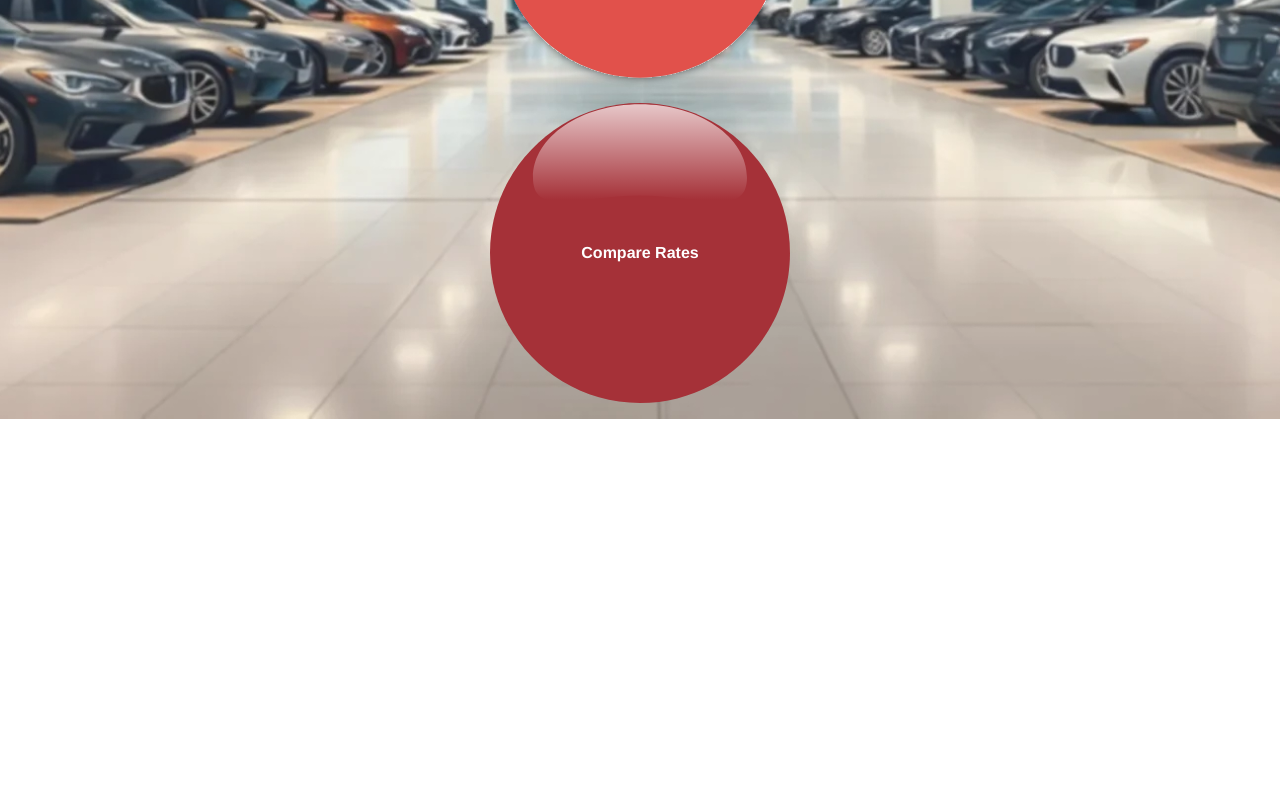
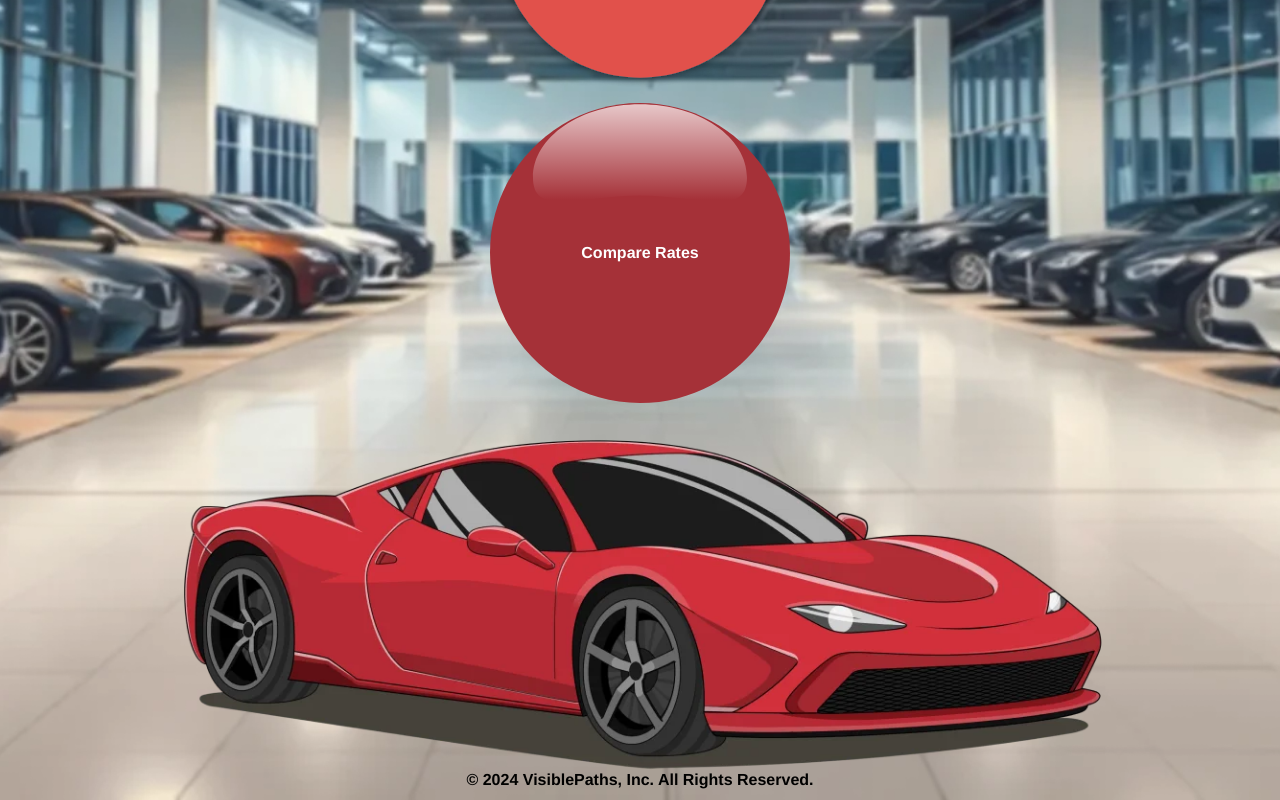
Before and after one commit to Abulkalam-Asif/visible-paths-portal, a Next.js app: page / in a window 1280 px wide. Shown: the part 529-1329 px from the top of the page. Before the commit the page ends 948 px from the top, so only its background shows below. Built offline with nearby package versions, Linux system fonts and the light colour scheme; what fluid-tailwind would draw is missing.

Commit message:
homepage done

```diff
--- a/src/app/layout.tsx
+++ b/src/app/layout.tsx
@@ -1,6 +1,7 @@
 import type { Metadata } from "next";
 import "./globals.css";
 import Header from "@/components/general/Header";
+import Footer from "@/components/general/Footer";
 
 export const metadata: Metadata = {
   title: "VisiblePaths",
@@ -17,6 +18,7 @@ export default function RootLayout({
       <body className={"font-helvetica"}>
         <Header />
         {children}
+        <Footer />
       </body>
     </html>
   );
--- /dev/null
+++ b/src/components/general/Footer.tsx
@@ -0,0 +1,15 @@
+import React from "react";
+
+const Footer = () => {
+  return (
+    <>
+      <footer className="w-full absolute -translate-y-full">
+        <p className="w-full text-center font-bold text-sm pb-2 lg:~lg:~text-sm/lg lg:~lg:~pb-2/4">
+          &copy; 2024 VisiblePaths, Inc. All Rights Reserved.
+        </p>
+      </footer>
+    </>
+  );
+};
+
+export default Footer;
--- a/src/components/home/HomeClientPage.tsx
+++ b/src/components/home/HomeClientPage.tsx
@@ -1,20 +1,39 @@
 import React from "react";
 import HomeLink from "./HomeLink";
-import { circleBlackImg, circleOrangeImg, circleRedImg } from "@/assets/images";
+import {
+  circleBlackImg,
+  circleOrangeImg,
+  circleRedImg,
+  homeCarImg,
+} from "@/assets/images";
+import Image from "next/image";
 
 const HomeClientPage = () => {
   return (
     <>
       <section className="min-h-screen h-auto bg-main bg-no-repeat bg-top bg-cover">
-        <div className="min-h-screen ~lg:~max-w-3xl/7xl mx-auto ~px-4/8 pb-4 flex items-center justify-center ~/md:~pt-36/40 lg:pt-0">
+        <div className="~lg:~max-w-3xl/7xl mx-auto ~px-4/8 pb-4 ~/md:~pt-36/40 lg:~lg:~pt-32/64 lg:~lg:~pb-6/10">
           <div className="w-full flex flex-col items-center gap-4 sm:~sm:~gap-4/20 sm:flex-row sm:justify-evenly">
             <HomeLink
               text="Explore Finance"
               href="/"
               circleImg={circleBlackImg}
             />
-            <HomeLink text="Pick Ride" href="/" circleImg={circleOrangeImg} />
+            <HomeLink
+              text="Pick Ride"
+              href="/find-your-ride"
+              circleImg={circleOrangeImg}
+            />
             <HomeLink text="Compare Rates" href="/" circleImg={circleRedImg} />
+          </div>
+          <div className="mt-4 lg:~lg:~mt-6/12">
+            <Image
+              src={homeCarImg}
+              alt="Car"
+              width={500}
+              height={500}
+              className="w-3/4 h-auto mx-auto"
+            />
           </div>
         </div>
       </section>
--- a/src/components/home/HomeLink.tsx
+++ b/src/components/home/HomeLink.tsx
@@ -21,10 +21,10 @@ const HomeLink = ({ href, text, circleImg }: HomeLinkProps) => {
           alt={text}
           width={300}
           height={300}
-          className="~sm/lg:~w-32/56 h-auto lg:~lg:~w-40/80"
+          className="~sm/lg:~w-32/56 h-auto lg:~lg:~w-36/72"
           onLoad={() => setIsLoaded(true)}
         />
-        <span className="absolute top-1/2 left-1/2 -translate-y-1/2 -translate-x-1/2 w-full text-white text-center font-bold text-xl leading-none sm:~sm/lg:~text-xl/4.5xl lg:~lg:~text-2xl/6xl lg:leading-normal">
+        <span className="absolute top-1/2 left-1/2 -translate-y-1/2 -translate-x-1/2 w-full text-white text-center font-bold text-xl leading-none sm:~sm/lg:~text-xl/4.5xl lg:~lg:~text-2xl/5xl lg:leading-normal">
           {text}
         </span>
       </Link>
```
